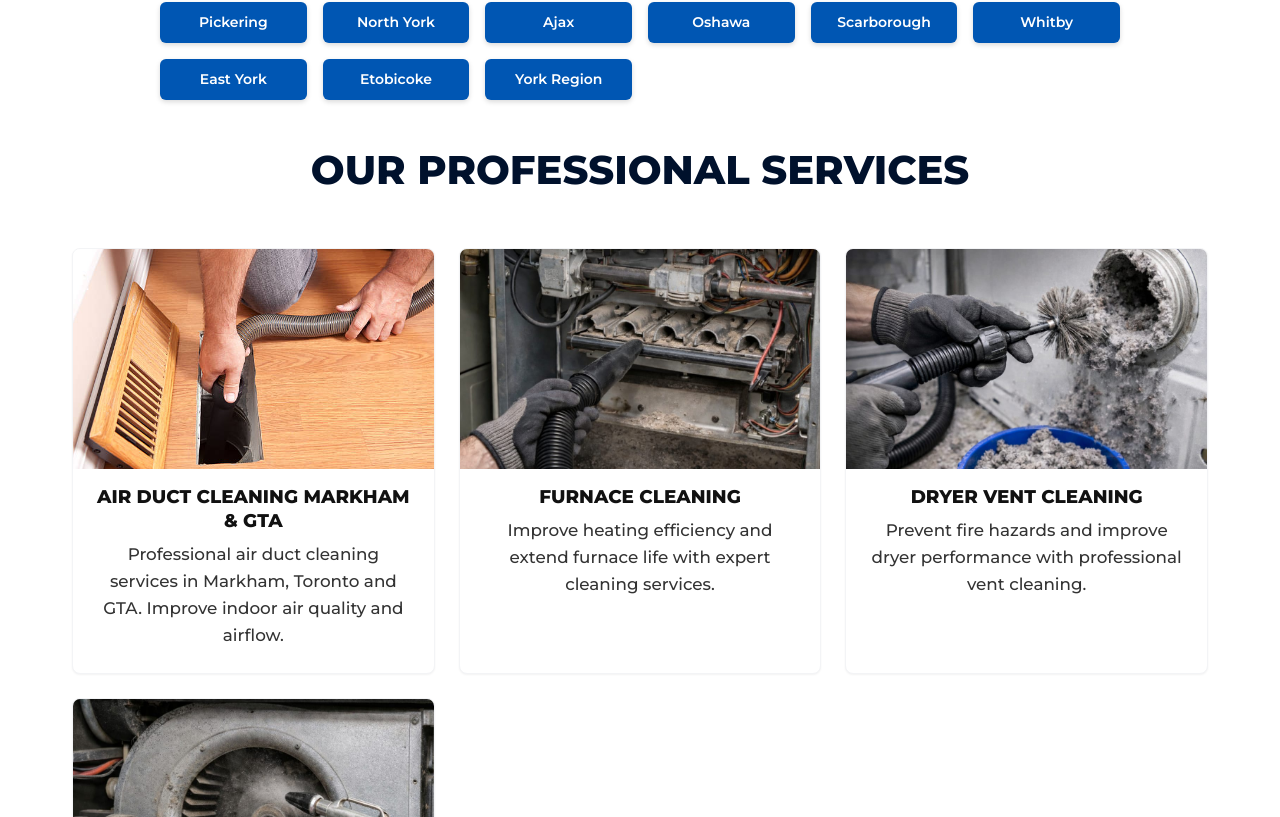
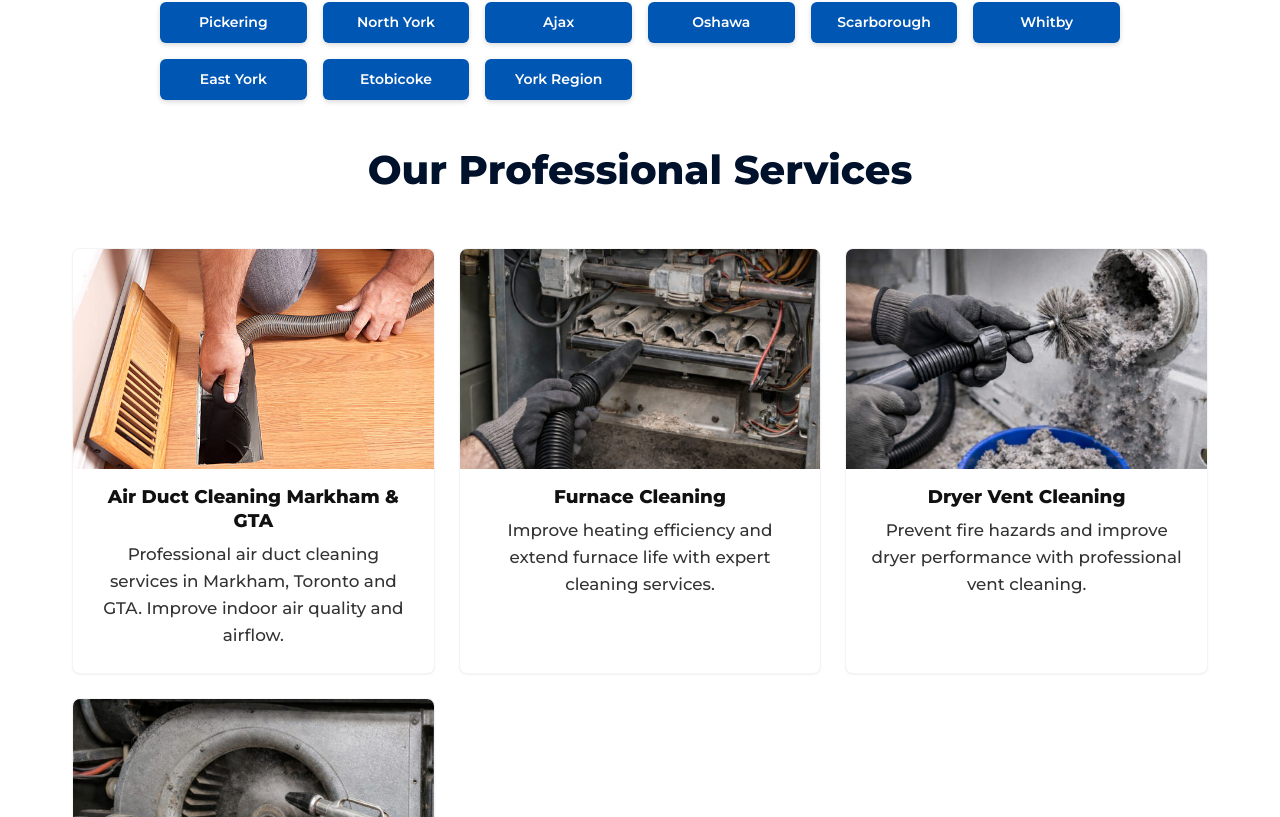
Before and after one commit to josph8487-prog/duct-Canada-original, a Next.js app: page / in a window 1280 px wide. Shown: the part 803-1620 px from the top of the page. Built offline with nearby package versions, Linux system fonts and the light colour scheme.

Commit message:
Update globals.css

```diff
--- a/src/app/globals.css
+++ b/src/app/globals.css
@@ -239,3 +239,7 @@ a {
   pointer-events: none;
   z-index: 1;
 }
+
+h1, h2, h3 {
+  text-transform: capitalize !important;
+}
```
